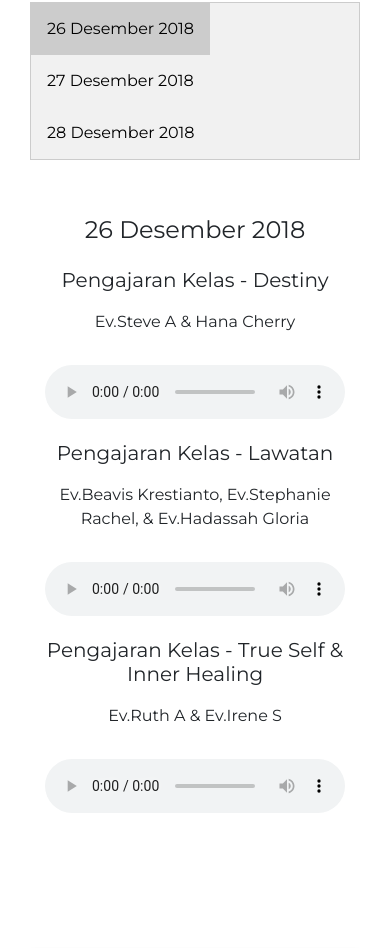
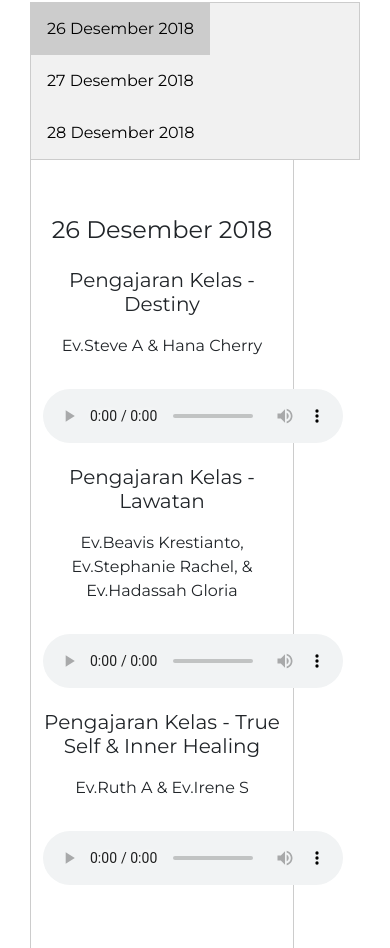
Before and after one commit to mgportofolio/mgportofolio.github.io, a plain HTML site: page pkecapi.html in a window 390 px wide. Shown: the part 1211-2159 px from the top of the page. Drawn offline with Linux system fonts and the light colour scheme.

Commit message:
Update style.css

```diff
--- a/assets/css/style.css
+++ b/assets/css/style.css
@@ -505,4 +505,12 @@ ul.about
 .tabcontent {
   display: none;
   padding: 6px 12px;
+  border: 1px solid #ccc;
+  border-top: none;
 }
+
+@media only screen and (max-width: 700px){
+    .tabcontent {
+        width: 80%;
+    }
+}
```
